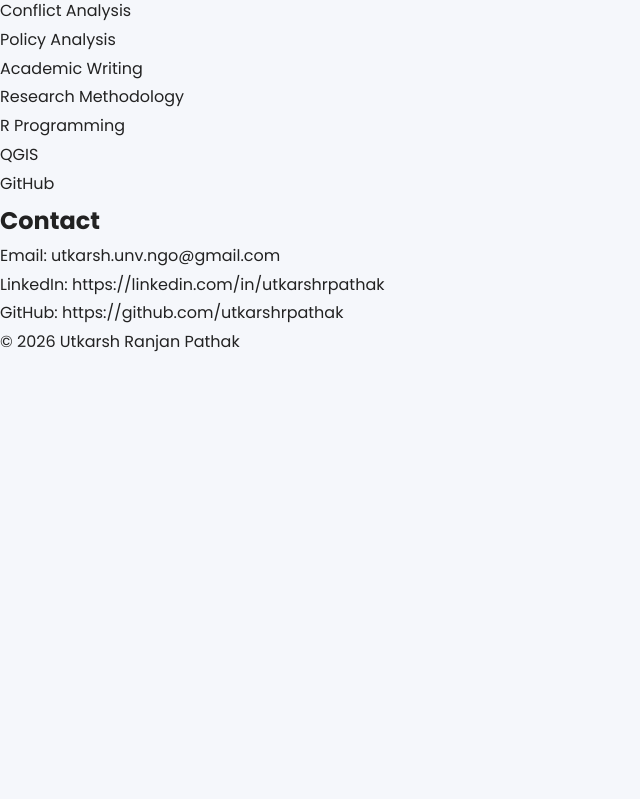
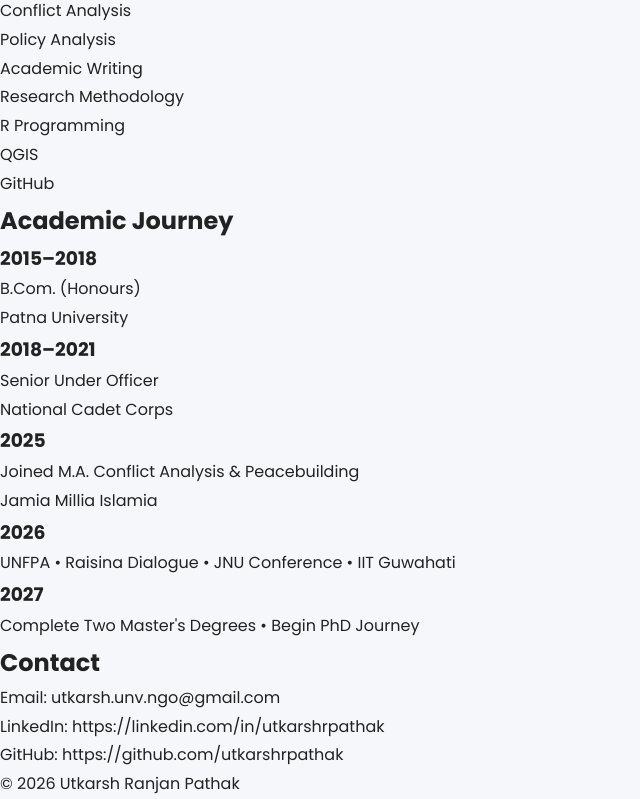
Before and after one commit to utkarshrpathak/utkarshrpathak.github.io, a plain HTML site: page index.html in a window 1280 px wide. Shown: the part 2393-3192 px from the top of the page, without its empty margins (0-640 px from the left). Before the commit the page ends 2750 px from the top, so only its background shows below. Drawn offline with Linux system fonts and the light colour scheme.

Commit message:
Update index.html

```diff
--- a/index.html
+++ b/index.html
@@ -244,7 +244,40 @@
 </ul>
 
 </section>
+<section id="timeline">
 
+<h2>Academic Journey</h2>
+
+<div class="timeline">
+
+<div class="timeline-item">
+<h3>2015–2018</h3>
+<p>B.Com. (Honours)<br>Patna University</p>
+</div>
+
+<div class="timeline-item">
+<h3>2018–2021</h3>
+<p>Senior Under Officer<br>National Cadet Corps</p>
+</div>
+
+<div class="timeline-item">
+<h3>2025</h3>
+<p>Joined M.A. Conflict Analysis & Peacebuilding<br>Jamia Millia Islamia</p>
+</div>
+
+<div class="timeline-item">
+<h3>2026</h3>
+<p>UNFPA • Raisina Dialogue • JNU Conference • IIT Guwahati</p>
+</div>
+
+<div class="timeline-item">
+<h3>2027</h3>
+<p>Complete Two Master's Degrees • Begin PhD Journey</p>
+</div>
+
+</div>
+
+</section>
 <section id="contact">
 
 <h2>Contact</h2>
```
